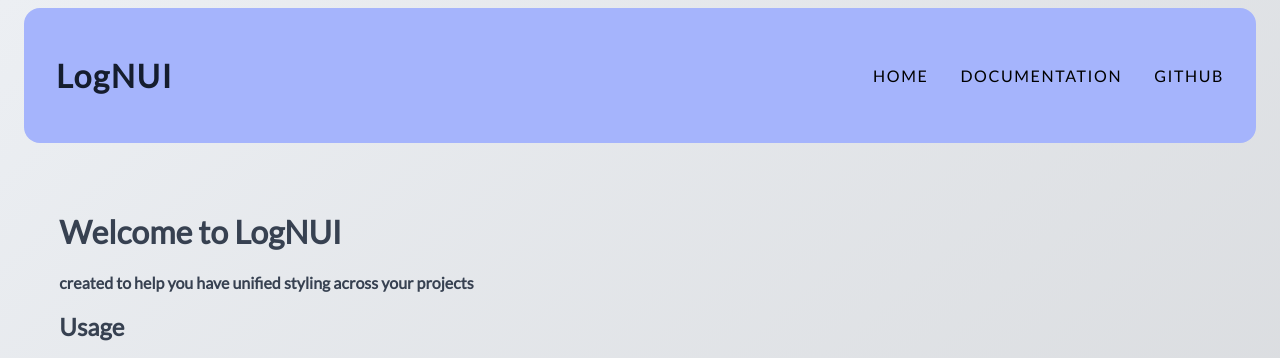
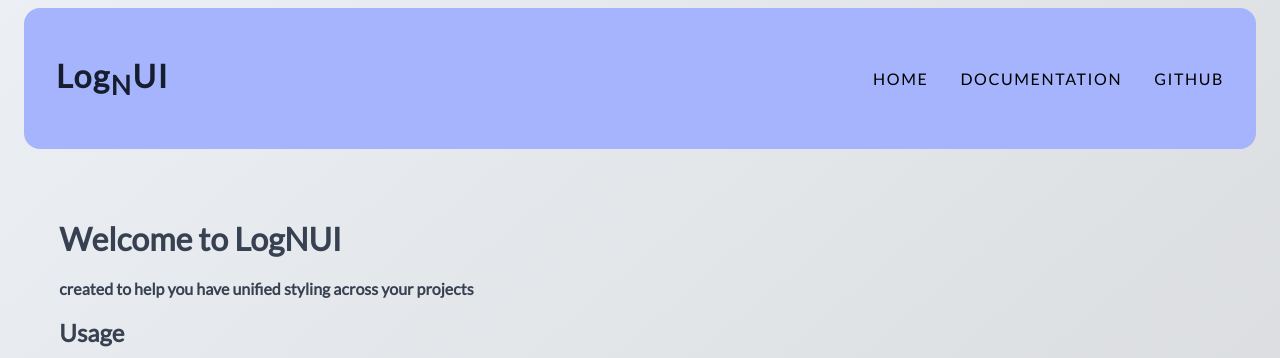
Before and after one commit to Harsh-D/component-library, a plain HTML site: page index.html in a window 1280 px wide. Shown: the top 358 px of the page. Drawn offline with Linux system fonts and the light colour scheme.

Commit message:
styling changes
made the N of the LogNUI subscript

```diff
--- a/index.html
+++ b/index.html
@@ -16,7 +16,7 @@
         <div class="header nav-main nav-primary">
 
             <div class="nav--logo">
-                <p>LogNUI </p>
+                <p>Log<sub>N</sub>UI </p>
             </div>
             <ul class="list nav--list">
                 <li class="nav-item"> <a href="/index.html" class="nav-link">Home</a> </li>
```
